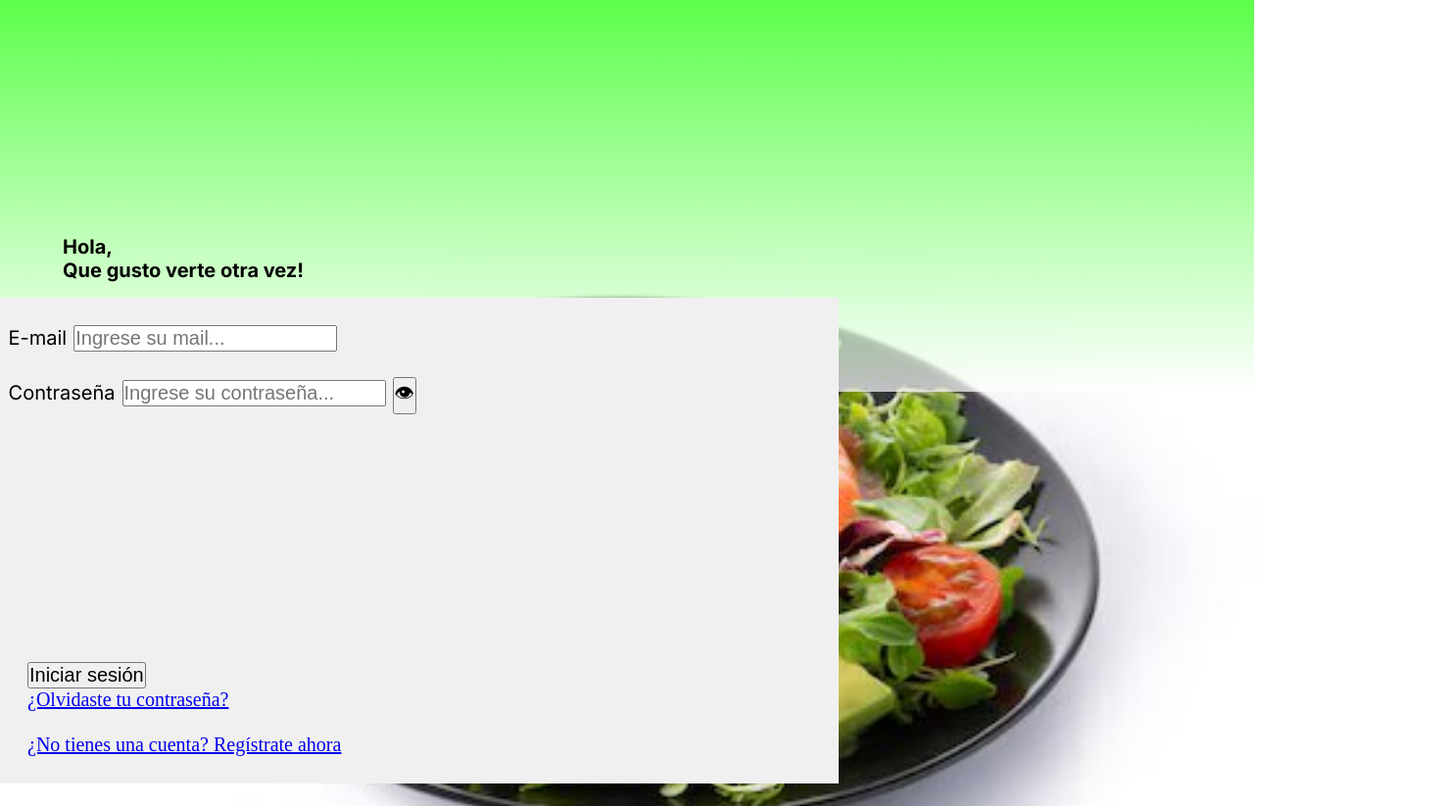
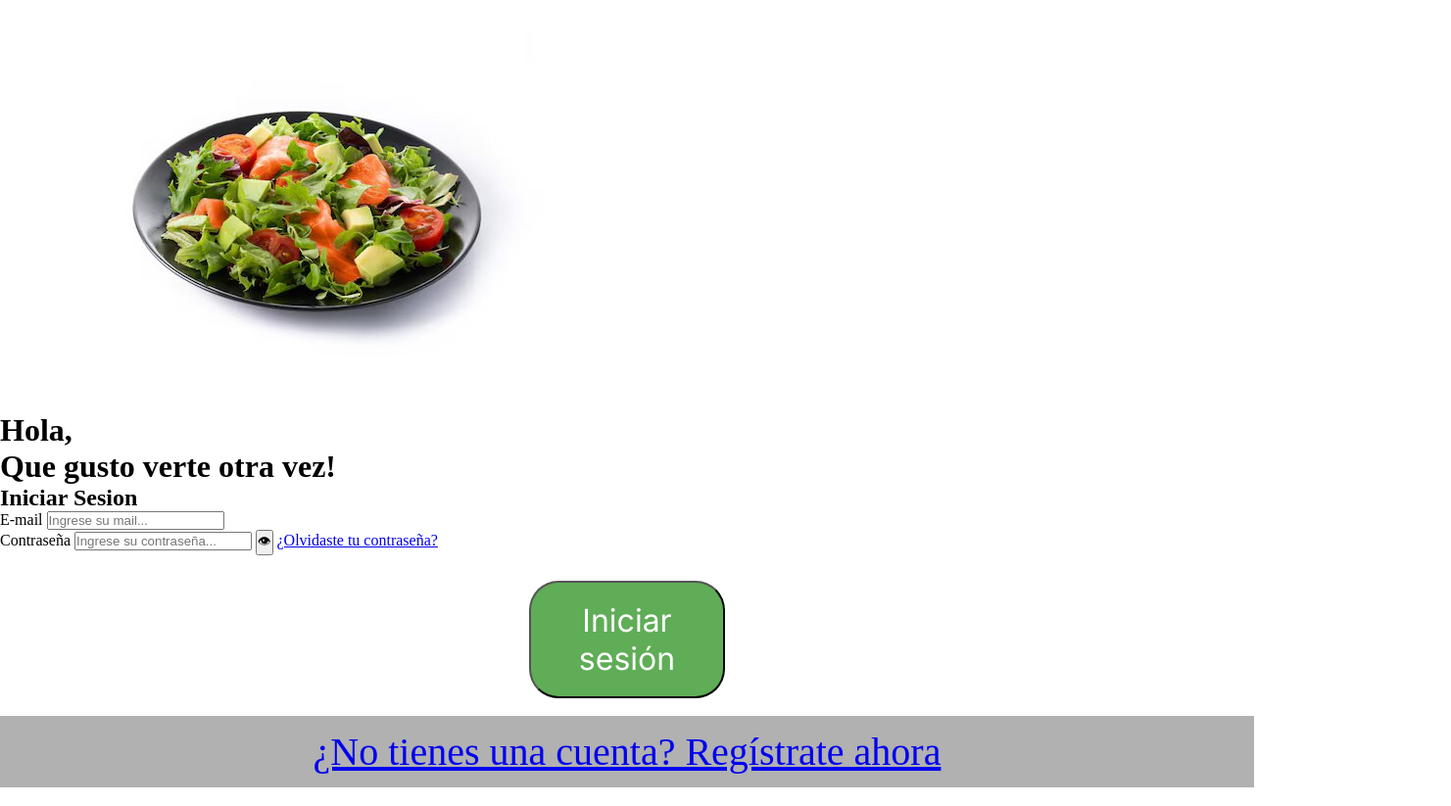
Before and after one commit to Twurs/Project-Health-Nutrition, a plain HTML site: page Disenio-web/index.html in a window 1280 px wide. Shown: the top 823 px of the page at 98% size, 1481 px wide, since content can reach past the window. Drawn offline with Linux system fonts and the light colour scheme.

Commit message:
Reset de HTML y CSS ver 0.0.0.1

```diff
--- a/Disenio-web/index.html
+++ b/Disenio-web/index.html
@@ -10,12 +10,17 @@
 <link href="https://fonts.googleapis.com/css2?family=Inter:ital,opsz,wght@0,14..32,100..900;1,14..32,100..900&family=Montserrat:ital,wght@0,100..900;1,100..900&display=swap" rel="stylesheet">
 </head>
 <body>
-    <div class="container">
-        <div class="img-desc">
+    <div class="display">
+            <div class="background">
                 <img src="images/salad.jpg" alt="Salad">
-            <div class="background"></div>
+            </div>
+
             <h1>Hola,<br>Que gusto verte otra vez!</h1>
+
+            <div class="login-form">
+                <h2>Iniciar Sesion</h2>
             </div>
+
                 <div class="login-box">
                     <form>
                         <div class="input-email">
@@ -26,12 +31,15 @@
                             <label for="password">Contraseña</label>
                             <input type="password" id="password" placeholder="Ingrese su contraseña...">
                             <button type="button" class="show-password">👁</button>
+                            <a href="#">¿Olvidaste tu contraseña?</a>
                         </div>
                         <button type="submit" class="login-button">Iniciar sesión</button>
                     </form>
-            <a href="#">¿Olvidaste tu contraseña?</a>
                     <br>
+                    <div class="register-button">
                         <a href="#">¿No tienes una cuenta? Regístrate ahora</a>
+                    </div>
+
                 </div>
     </div>
 </body>
--- a/Disenio-web/script.js
+++ b/Disenio-web/script.js
@@ -1,6 +1,6 @@
 // script.js
 
-document.addEventListener('DOMContentLoaded', () => {
+/* document.addEventListener('DOMContentLoaded', () => {
     const form = document.querySelector('form');
     const showPasswordButton = document.querySelector('.show-password');
     const passwordInput = document.getElementById('password');
@@ -22,4 +22,4 @@ document.addEventListener('DOMContentLoaded', () => {
         // Aquí puedes añadir la lógica para manejar el inicio de sesión
         alert(`E-mail: ${email}\nContraseña: ${password}`);
     });
-});
+});*/
--- a/Disenio-web/styles.css
+++ b/Disenio-web/styles.css
@@ -1,3 +1,39 @@
+* {
+        margin: 0;
+        padding: 0;
+        box-sizing: 0;
+    }
+
+.display {
+    position: relative;
+    height: 100vh;
+}
+
+.login-button {
+    display: flex;
+    justify-content: center;
+    align-items: center;
+    font-size: 2em;
+    background-color: #b1b1b1;
+    margin: auto;
+    width: 25vh;
+    padding: 1.5%;
+    margin-top: 2%;
+    background-color: #5FAD56;
+    color: #FFFFFF;
+    font-family: 'inter', sans-serif;
+    border-radius: 30px;
+}
+
+
+.register-button {
+    text-align: center;
+    font-size: 2.5em;
+    background-color: #b1b1b1;
+    padding: 1%;
+}
+/*
+
 * {
     margin: 0;
     padding: 0;
@@ -11,15 +47,10 @@
     height: 100vh;
 }
 
-.img-desc {
-    position: relative;
-    height: 100vh;
-    position: 1;
-}
 
 .img-desc img {
     position: absolute;
-    width: 130%;
+    width: 58vh;
     height: auto;
     margin: top;
     transform: translate(-11%);
@@ -29,7 +60,7 @@
     position: absolute;
     top: 0;
     left: 0;
-    width: 100%;
+    width: 58vh;
     height: 50%;
     background: linear-gradient(rgba(52, 255, 30, 0.8), rgba(255, 255, 255, 0.7));
     font-size: 50px;
@@ -44,27 +75,38 @@ h1 {
     z-index: 250;
 }
 
+h2 {
+    display: inline-block;
+    position: absolute;
+    top: 0;
+    font-family: "inter", sans-serif;
+    font-size: 1.25em;
+    text-align: center;
+    z-index: 500;
+}
+
 .login-box {
     background-color: #f0f0f0;
     position: absolute;
     display: flex;
     flex-direction: column;
     justify-content: flex-end;
-    padding: 3.5vh;
-    width: 100vh;
+    padding: 4vh;
+    width: 50vh;
     height: 55vh;
     bottom: 0;
-
+    border-radius: 80;
     }
 
 .input-email {
     position: absolute;
     font-family: "inter", sans-serif;
     font-size: 25px;
-    top: 3vh;
+    top: 8vh;
     left: 1%;
 
 }
+
 
 .input-password {
     position: absolute;
@@ -73,3 +115,5 @@ h1 {
     top: 10vh;
     left: 1%;
 }
+
+*/
```
Lines whose indentation alone changed are shown as unchanged.
